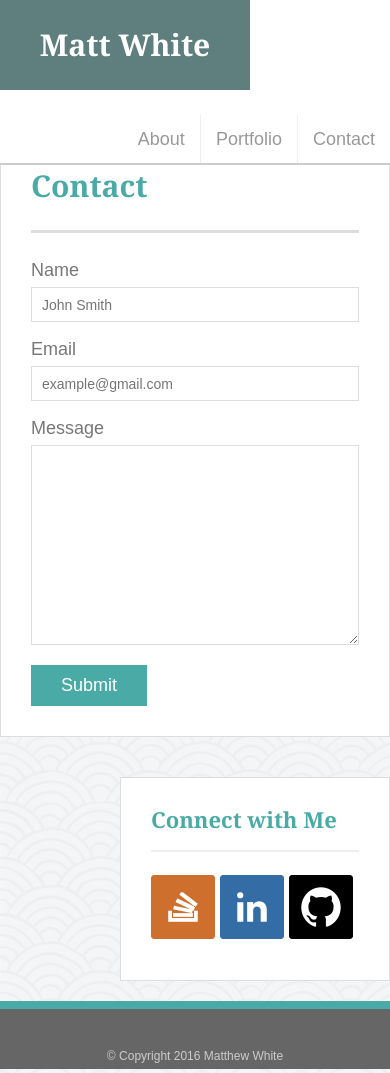
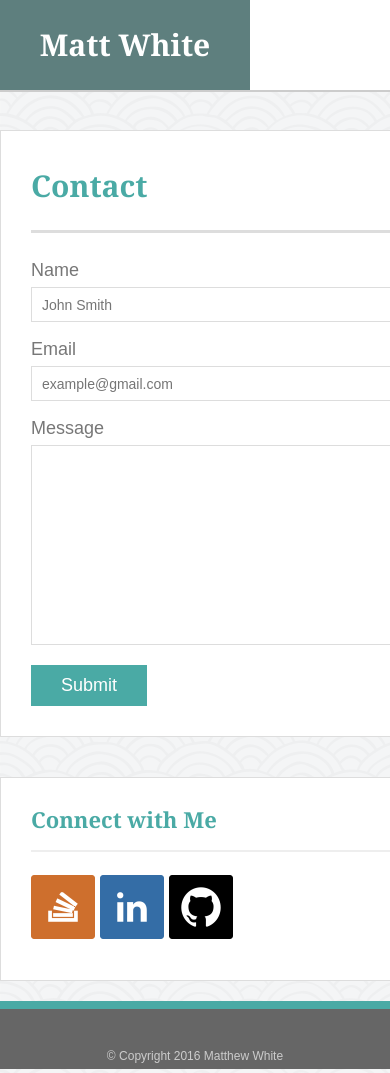
Before and after one commit to mattwhite8/Responsive_Portfolio, a PHP site: page /contact.html in a window 390 px wide; the page is wider, and only the part inside the window is pictured. Run offline with PHP 8.4, Linux system fonts and the light colour scheme.

Commit message:
added media query for 768px width

```diff
--- a/assets/css/style.css
+++ b/assets/css/style.css
@@ -262,3 +262,23 @@
 		overflow: hidden;
 	}
 }
+
+@media only screen and (max-width: 768px) {
+	.container {
+		width: 726px;
+	}
+
+	.main-section {
+		max-width: 726px;
+	}
+
+	.sidebar {
+		max-width: 726px;
+	}
+
+	.work {
+		width: 310px;
+		height: 235px;
+		overflow: hidden;
+	}
+}
```
